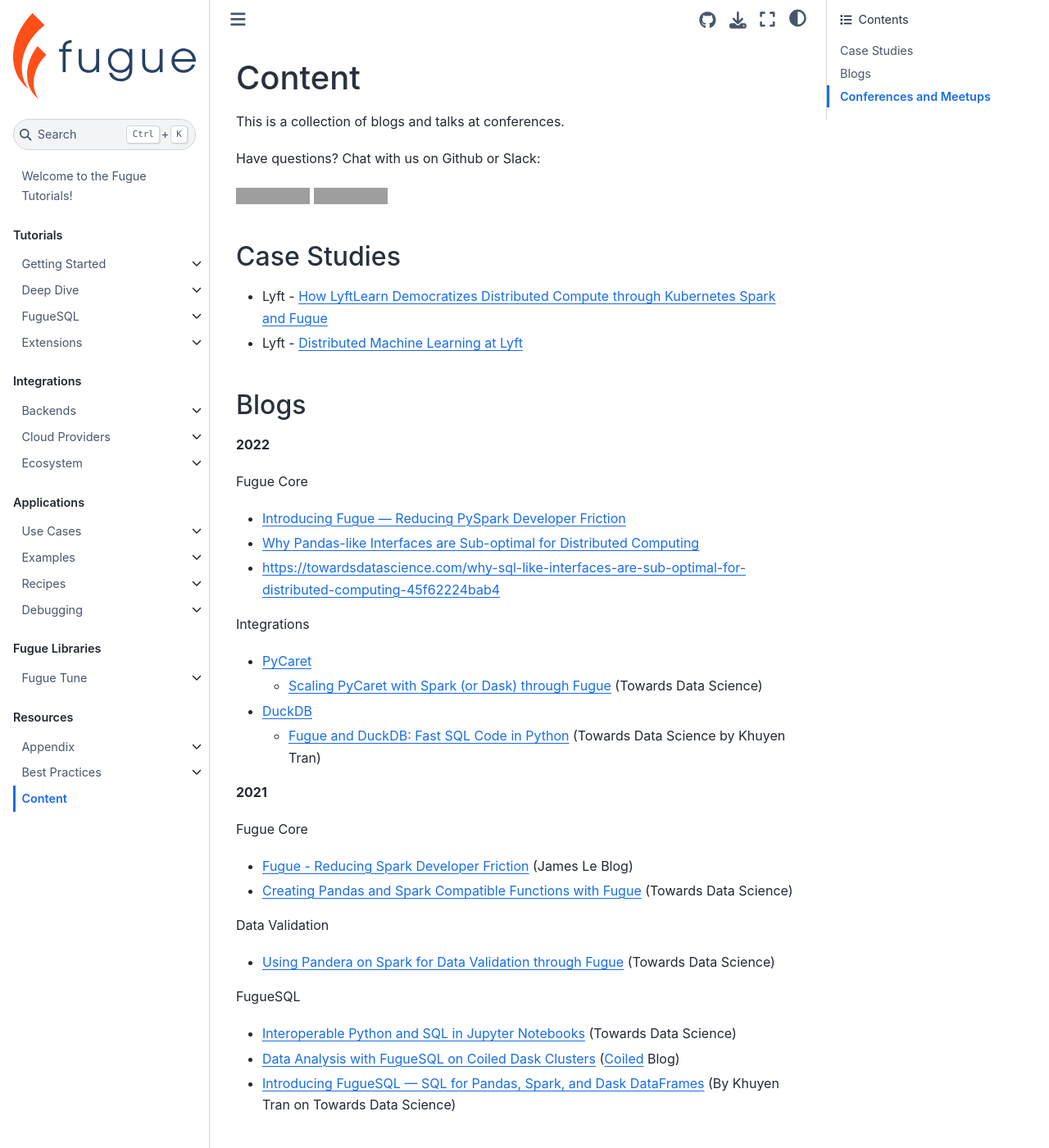
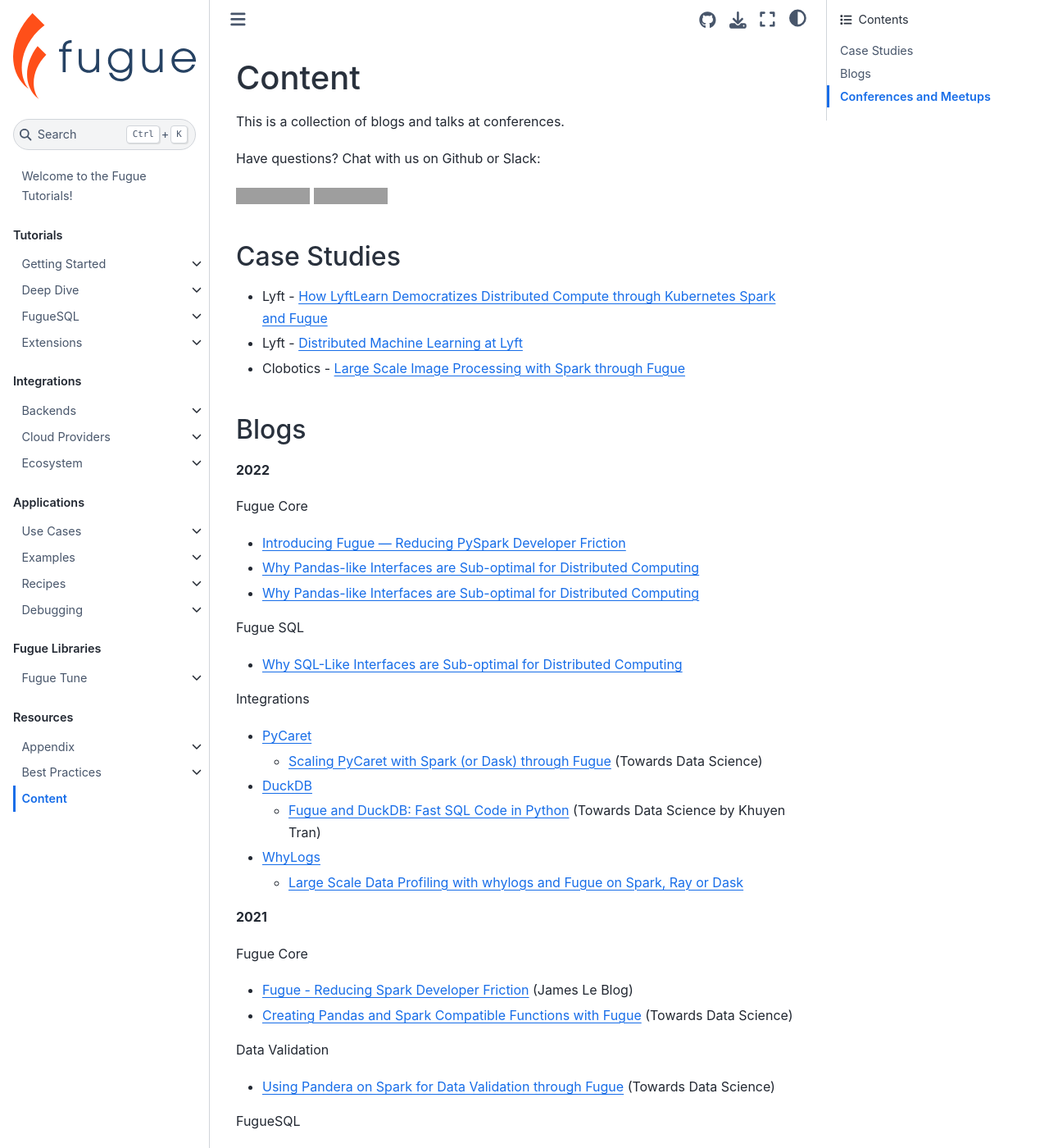
Before and after one commit to fugue-project/tutorials, a Jupyter Book: the page built from tutorials/resources/content.md, in a window 1280 px wide and 1400 px high. Shown: the whole window at 82% size. Built offline with Jupyter Book 1.0.4 settings and Sphinx 7.4.7 and the Sphinx Book theme 1.1.4, drawn with Linux system fonts in a browser that asks for light colours; pages that are not in the unit, such as notebooks, are missing from menus; some of the changed text lies outside the part shown; grey boxes are pictures that could not be loaded.

Commit message:
Updating resources

```diff
--- a/tutorials/resources/content.md
+++ b/tutorials/resources/content.md
@@ -11,6 +11,7 @@
 
 * Lyft - [How LyftLearn Democratizes Distributed Compute through Kubernetes Spark and Fugue](https://eng.lyft.com/how-lyftlearn-democratizes-distributed-compute-through-kubernetes-spark-and-fugue-c0875b97c3d9)
 * Lyft - [Distributed Machine Learning at Lyft](https://www.youtube.com/watch?v=_IVyIOV0LgY)
+* Clobotics - [Large Scale Image Processing with Spark through Fugue](https://medium.com/fugue-project/large-scale-image-processing-with-spark-through-fugue-e510b9813da8)
 
 ## Blogs
 
@@ -20,7 +21,10 @@
 
 * [Introducing Fugue — Reducing PySpark Developer Friction](https://towardsdatascience.com/introducing-fugue-reducing-pyspark-developer-friction-a702230455de)
 * [Why Pandas-like Interfaces are Sub-optimal for Distributed Computing](https://towardsdatascience.com/why-pandas-like-interfaces-are-sub-optimal-for-distributed-computing-322dacbce43?gi=cb919ef43b2b)
-* [https://towardsdatascience.com/why-sql-like-interfaces-are-sub-optimal-for-distributed-computing-45f62224bab4](https://towardsdatascience.com/why-sql-like-interfaces-are-sub-optimal-for-distributed-computing-45f62224bab4)
+* [Why Pandas-like Interfaces are Sub-optimal for Distributed Computing](https://towardsdatascience.com/why-sql-like-interfaces-are-sub-optimal-for-distributed-computing-45f62224bab4)
+
+Fugue SQL
+* [Why SQL-Like Interfaces are Sub-optimal for Distributed Computing](https://towardsdatascience.com/why-sql-like-interfaces-are-sub-optimal-for-distributed-computing-45f62224bab4)
 
 Integrations
 
@@ -28,6 +32,8 @@
   * [Scaling PyCaret with Spark (or Dask) through Fugue](https://medium.com/p/60bdc3ce133f) (Towards Data Science)
 * [DuckDB](https://duckdb.org/)
   * [Fugue and DuckDB: Fast SQL Code in Python](https://towardsdatascience.com/fugue-and-duckdb-fast-sql-code-in-python-e2e2dfc0f8eb) (Towards Data Science by Khuyen Tran)
+* [WhyLogs](https://github.com/whylabs/whylogs)
+  * [Large Scale Data Profiling with whylogs and Fugue on Spark, Ray or Dask](https://kdykho.medium.com/large-scale-data-profiling-with-whylogs-and-fugue-on-spark-ray-or-dask-e6917f6e1621?source=user_profile---------1----------------------------)
 
 **2021**
 
@@ -55,6 +61,7 @@
 
 * [Comparing the Different Ways to Scale Python and Pandas Code](https://www.youtube.com/watch?v=b3ae0m_XTys) (PyCon US)
 * [Comparing the Different Ways to Scale Python and Pandas Code](https://www.youtube.com/watch?v=uyaIrVvBSW4) (SciPy)
+* [Testing Big Data Applications (Spark, Dask, and Ray)](https://www.youtube.com/watch?v=yQHksEh1GCs&list=PLGVZCDnMOq0opPc5-dp6ZDCFvOqDBlUuv&index=37) (PyData NYC)
 
 Machine Learning
 
```
